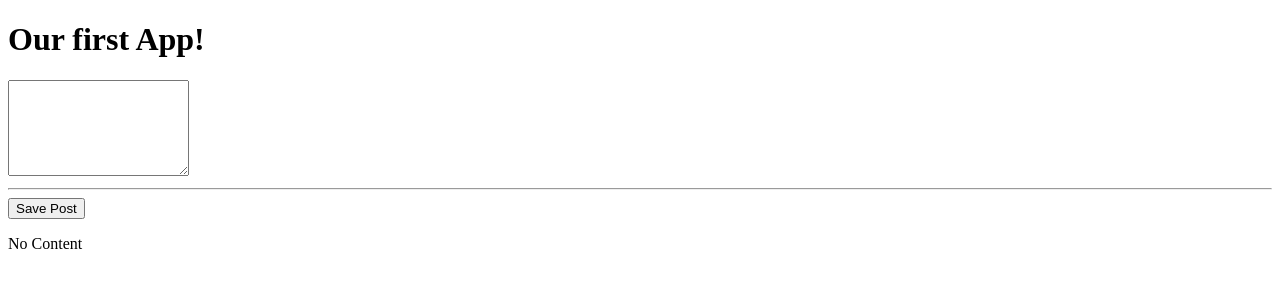
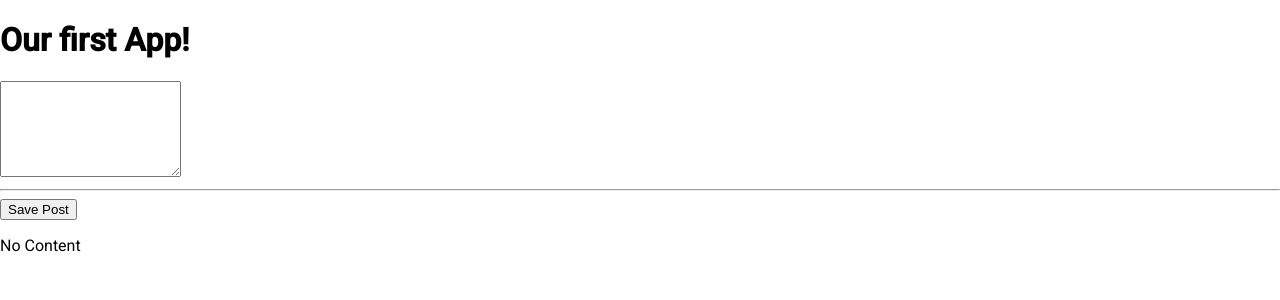
Before and after one commit to bhazeltn/mean-course, an Angular app: page / in a window 1280 px wide. Shown: the top 300 px of the page. Built offline with nearby package versions, Linux system fonts and the light colour scheme.

Commit message:
Added @angular/material

```diff
--- a/angular.json
+++ b/angular.json
@@ -23,6 +23,7 @@
               "src/assets"
             ],
             "styles": [
+              "./node_modules/@angular/material/prebuilt-themes/indigo-pink.css",
               "src/styles.css"
             ],
             "scripts": [],
@@ -80,6 +81,7 @@
             "tsConfig": "src/tsconfig.spec.json",
             "karmaConfig": "src/karma.conf.js",
             "styles": [
+              "./node_modules/@angular/material/prebuilt-themes/indigo-pink.css",
               "src/styles.css"
             ],
             "scripts": [],
--- a/package.json
+++ b/package.json
@@ -12,10 +12,12 @@
   "private": true,
   "dependencies": {
     "@angular/animations": "~7.2.0",
+    "@angular/cdk": "~7.3.7",
     "@angular/common": "~7.2.0",
     "@angular/compiler": "~7.2.0",
     "@angular/core": "~7.2.0",
     "@angular/forms": "~7.2.0",
+    "@angular/material": "^7.3.7",
     "@angular/platform-browser": "~7.2.0",
     "@angular/platform-browser-dynamic": "~7.2.0",
     "@angular/router": "~7.2.0",
--- a/src/app/app.module.ts
+++ b/src/app/app.module.ts
@@ -4,6 +4,7 @@
 
 import { AppComponent } from './app.component';
 import { PostCreateComponent } from './posts/post-create/post-create.component';
+import { BrowserAnimationsModule } from '@angular/platform-browser/animations';
 
 @NgModule({
   declarations: [
@@ -12,7 +13,8 @@
   ],
   imports: [
     BrowserModule,
-    FormsModule
+    FormsModule,
+    BrowserAnimationsModule
   ],
   providers: [],
   bootstrap: [AppComponent]
--- /dev/null
+++ b/src/app/posts/post-create/post-create.component.css
@@ -0,0 +1 @@
+mat-form-field,textarea { width: 100%;}
--- a/src/index.html
+++ b/src/index.html
@@ -7,6 +7,8 @@
 
   <meta name="viewport" content="width=device-width, initial-scale=1">
   <link rel="icon" type="image/x-icon" href="favicon.ico">
+  <link href="https://fonts.googleapis.com/css?family=Roboto:300,400,500" rel="stylesheet">
+  <link href="https://fonts.googleapis.com/icon?family=Material+Icons" rel="stylesheet">
 </head>
 <body>
   <app-root></app-root>
--- a/src/styles.css
+++ b/src/styles.css
@@ -1 +1,4 @@
 /* You can add global styles to this file, and also import other style files */
+
+html, body { height: 100%; }
+body { margin: 0; font-family: Roboto, "Helvetica Neue", sans-serif; }
```
Also changed, not shown: 1 other file (tests, documents, lock files or other folders).
